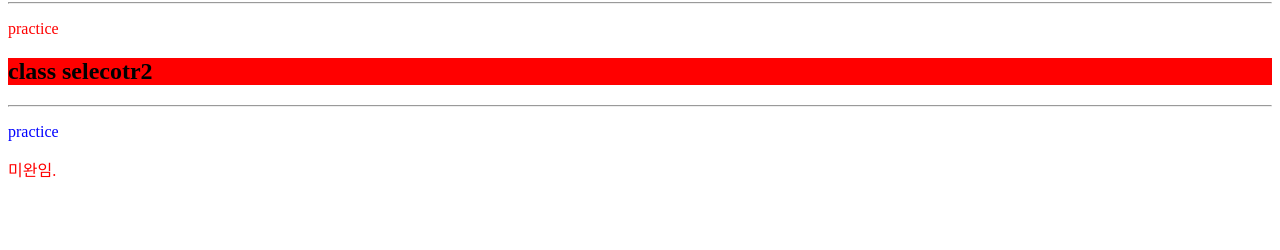
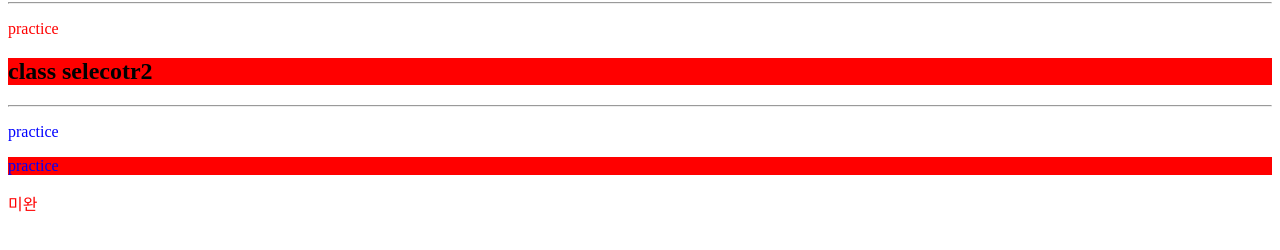
Before and after one commit to KIMYOUNGGON1/Practice, a plain HTML site: page practice.html/practice-class selector(20210315).html in a window 1280 px wide. Shown: the part 78-328 px from the top of the page. Drawn offline with Linux system fonts and the light colour scheme.

Commit message:
20210315 쉬는 시간 연습

```diff
--- a/practice.html/practice-class selector(20210315).html
+++ b/practice.html/practice-class selector(20210315).html
@@ -33,7 +33,9 @@
 
             <p class="selector">practice</p>
 
-            <p>미완임.</p>
+            <p class="selector class">practice</p>
+
+            <p>미완</p>
 
         </body>
 
```
